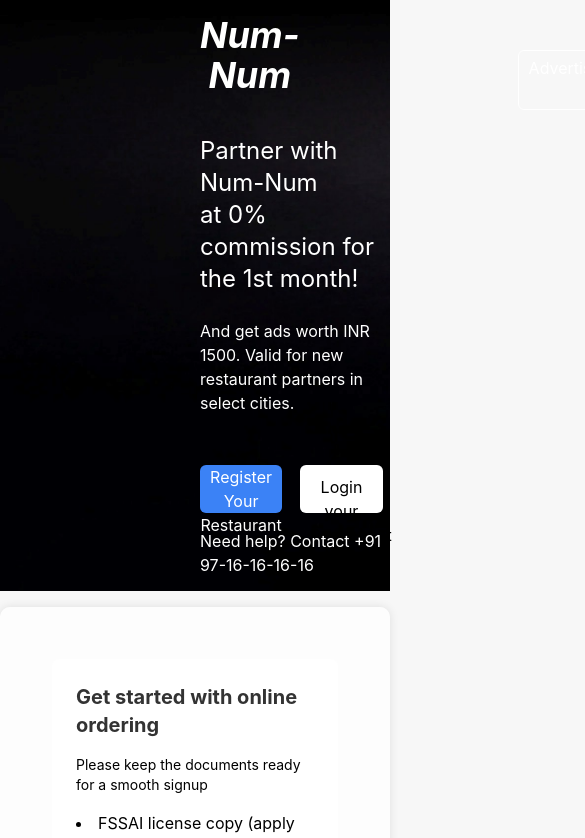
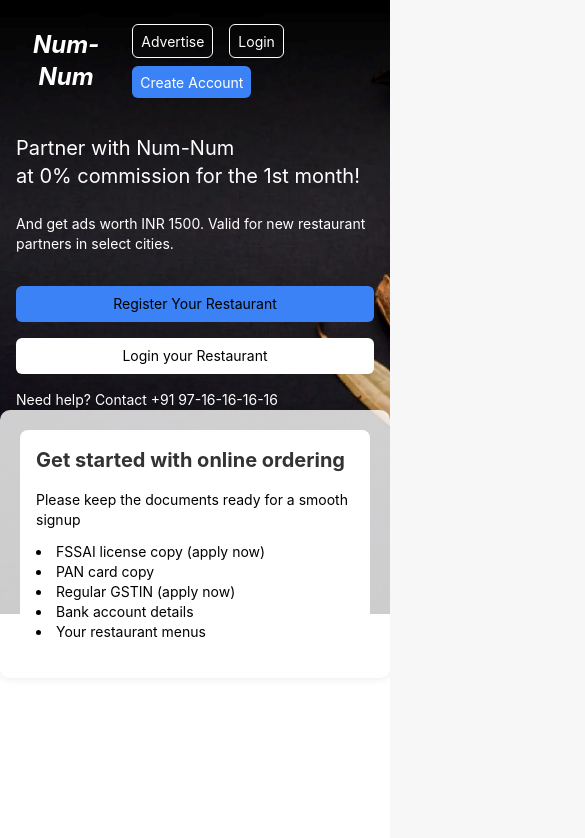
Before and after one commit to xsanket/merchant-webapp, a React (Create React App) app in the folder frontend/: page / in a window 390 px wide. Shown: the top 838 px of the page, 585 px wide, since content can reach past the window. Built offline with nearby package versions, Linux system fonts and the light colour scheme; a web font is replaced by a local one.

Commit message:
"adjustments"

```diff
--- a/frontend/src/pages/Home.js
+++ b/frontend/src/pages/Home.js
@@ -14,67 +14,66 @@
   return (
     <div>
       <div style={{
-        // backgroundImage: `url(${process.env.PUBLIC_URL}/front.jpg)`,
         backgroundImage: 'url(/bgi.jpg)',
         backgroundSize: 'cover',
+        backgroundPosition: 'center',
         width: '100%',
-        height: '70vh',
+        height: '100vh',
         display: 'flex',
         flexDirection: 'column',
         justifyContent: 'flex-start',
         alignItems: 'flex-start',
         position: 'relative',
       }}>
-        <div className="flex items-center justify-between gap-2" style={{ width: '100%' }}>
-          <h1 className='text-4xl font-bold text-center' style={{ color: '#fff', margin: '0 200px', fontStyle: 'italic' }}>Num-Num</h1>
+        <div className="flex items-center mt-5 justify-between gap-2 px-4 md:px-8 lg:px-72 w-full">
+          <h1 className='text-2xl md:text-4xl font-bold text-center italic text-white'>Num-Num</h1>
 
           <nav>
-            <ul  style={{ display: 'flex', listStyleType: 'none', margin: '50px 200px 0px 0px', padding: 0 }}>
-              <li className='rounded-md' style={{ margin: '0 10px', border: '1px solid #fff', padding: '5px 10px' }}>
-                <a href="#advertise" style={{ textDecoration: 'none', color: 'white' }}>Advertise</a>
+            <ul className="flex flex-wrap items-center">
+              <li className='rounded-md mx-2 my-1 border border-white py-1 px-2'>
+                <a href="#advertise" className='text-white hover:text-gray-300 text-sm md:text-base'>Advertise</a>
               </li>
-              <li className='rounded-md' style={{ margin: '0 10px', border: '1px solid #fff', padding: '5px 10px' }}>
-                <Link to="/restaurant-login" style={{ textDecoration: 'none', color: 'white' }}>Login</Link>
+              <li className='rounded-md mx-2 my-1 border border-white py-1 px-2'>
+                <Link to="/restaurant-login" className='text-white hover:text-gray-300 text-sm md:text-base'>Login</Link>
               </li>
-              <li className='rounded-md bg-blue-500' style={{ margin: '0 10px', border: '1px solid #fff', padding: '5px 10px',  }}>
-                <Link to="/restaurant-registration" style={{ textDecoration: 'none', color: 'white' }}>Create Account</Link>
+              <li className='rounded-md mx-2 my-1 bg-blue-500 py-1 px-2'>
+                <Link to="/restaurant-registration" className='text-white hover:text-gray-300 text-sm md:text-base'>Create Account</Link>
               </li>
             </ul>
           </nav>
         </div>
-        <div style={{ margin: '25px 200px 30px', textAlign: 'left', padding: '0' }}>
-          <p className='text-2xl' style={{ color: '#fff' }}>Partner with Num-Num <br></br>
-            at 0% commission for the 1st month!</p> <br/>
-           <p className='text-white'> And get ads worth INR 1500. Valid for new restaurant partners in select cities.</p>
+
+
+        <div className="px-4 md:px-8 lg:px-96 text-left mt-8 md:mt-16">
+          <p className='text-xl md:text-2xl text-white'>Partner with Num-Num <br></br>
+            at 0% commission for the 1st month!</p> <br />
+          <p className='text-white text-sm md:text-base'>And get ads worth INR 1500. Valid for new restaurant partners in select cities.</p>
           <div>
-            <div style={{ display: 'flex', justifyContent: 'space-between', marginTop: '50px' }}>
-              <a className='rounded-md bg-blue-500  hover:bg-blue-600 text-center cursor-pointer justify-center content-center size-12' onClick={handleSubmit} style={{ width: '45%',  textDecoration: 'none', color: 'white' }}>Register Your Restaurant</a>
-              <a className=' bg-white rounded-md text-center justify-center ease-in-out hover:bg-gray-400 cursor-pointer content-center size-12' onClick={handleLogin} style={{ padding: '10px', width: '45%', textAlign: 'center', textDecoration: 'none', color: 'black' }}>Login your Restaurant</a>
+            <div className="flex flex-col md:flex-row justify-between mt-8">
+              <a className='rounded-md bg-blue-500 hover:bg-blue-600 text-center cursor-pointer justify-center content-center text-sm md:text-base py-2 px-4 mb-4 md:mb-0 md:w-auto w-full' onClick={handleSubmit}>Register Your Restaurant</a>
+              <a className='bg-white rounded-md text-center justify-center ease-in-out hover:bg-gray-400 cursor-pointer content-center text-sm md:text-base py-2 px-4 md:w-auto w-full' onClick={handleLogin}>Login your Restaurant</a>
             </div>
-            <p className='mt-4' style={{ color: '#fff' }}>Need help? Contact +91 97-16-16-16-16</p>
+            <p className='mt-4 text-white text-sm md:text-base'>Need help? Contact +91 97-16-16-16-16</p>
           </div>
         </div>
 
 
-        <div className="container mx-auto px-7">
-       <div className=" rounded-lg p-8 max-w-4xl mx-auto">
 
-            <div className="bg-white text-black rounded-lg p-6">
-              <h3 className="text-xl font-bold mb-4">
+        <div className="container mt-2 mx-auto px-4 md:px-7 md:py-7 mt-8">
+          <div className=" rounded-lg p-4 md:p-8 max-w-4xl mx-auto bg-white text-black">
+            <h3 className="text-xl md:text-2xl font-bold mb-4">
               Get started with online ordering
             </h3>
-              <p className="text-sm mb-4">
+            <p className="text-sm md:text-base mb-3">
               Please keep the documents ready for a smooth signup
             </p>
             <ul className="list-disc list-inside">
-                <li>FSSAI license copy (apply now)</li>
-                <li>PAN card copy</li>
-                <li>Regular GSTIN (apply now)</li>
-                <li>Bank account details</li>
-                <li>Your restaurant menu</li>
-                <li>Dish images for top 5 items</li>
+              <li className='text-sm md:text-base'>FSSAI license copy (apply now)</li>
+              <li className='text-sm md:text-base'>PAN card copy</li>
+              <li className='text-sm md:text-base'>Regular GSTIN (apply now)</li>
+              <li className='text-sm md:text-base'>Bank account details</li>
+              <li className='text-sm md:text-base'>Your restaurant menus</li>
             </ul>
-            </div>
           </div>
         </div>
 
```
Also changed, not shown: frontend/public/bgi.jpg. Lines whose indentation alone changed are shown as unchanged.
